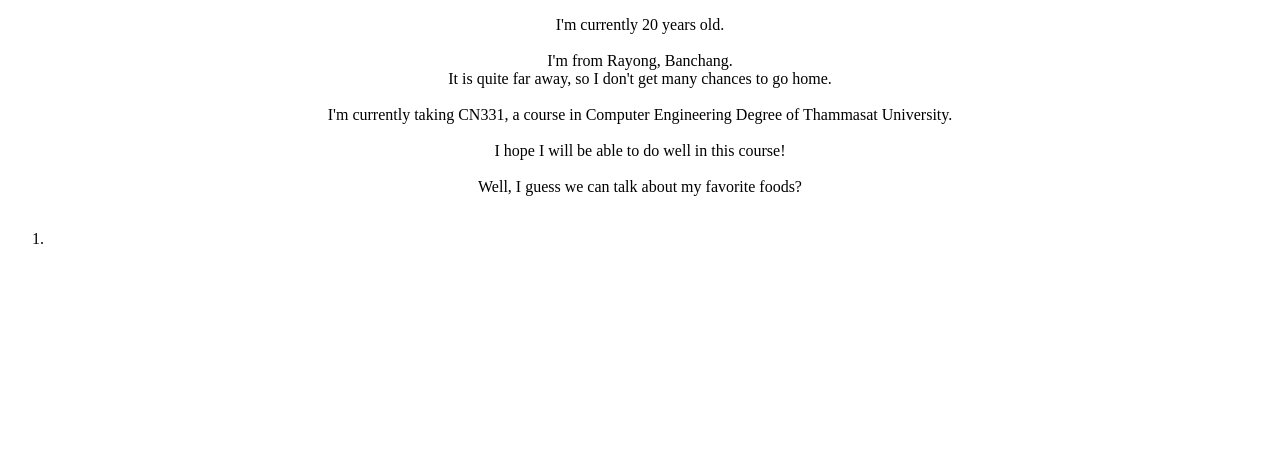
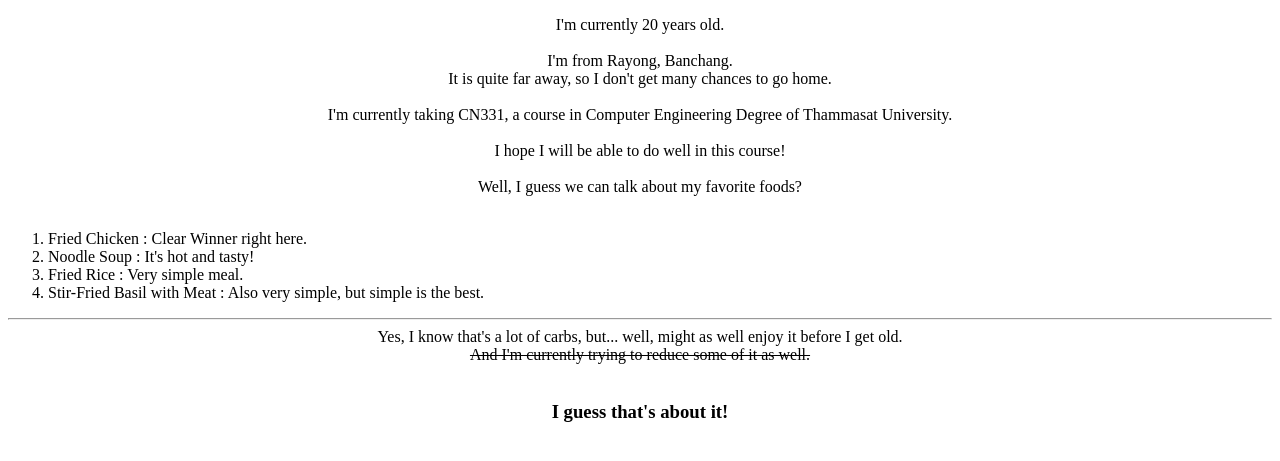
Before and after one commit to 6510615153/6510615153.github.io, a plain HTML site: page index.html in a window 1280 px wide. Shown: the part 315-776 px from the top of the page. Drawn offline with Linux system fonts and the light colour scheme.

Commit message:
Finished index.html

```diff
--- a/index.html
+++ b/index.html
@@ -31,7 +31,19 @@
     </center>
 
     <ol>
-        <li></li>
+        <li>Fried Chicken : Clear Winner right here.</li>
+        <li>Noodle Soup : It's hot and tasty!</li>
+        <li>Fried Rice : Very simple meal.</li>
+        <li>Stir-Fried Basil with Meat : Also very simple, but simple is the best.</li>
     </ol>
+    <hr>
+    <center>
+
+    Yes, I know that's a lot of carbs, but... well, might as well enjoy it before I get old. <br>
+    <s>And I'm currently trying to reduce some of it as well.</s> <br><br>
+
+    <h3>I guess that's about it!</h3>
+
+    </center>
 </body>
 </html>
```
